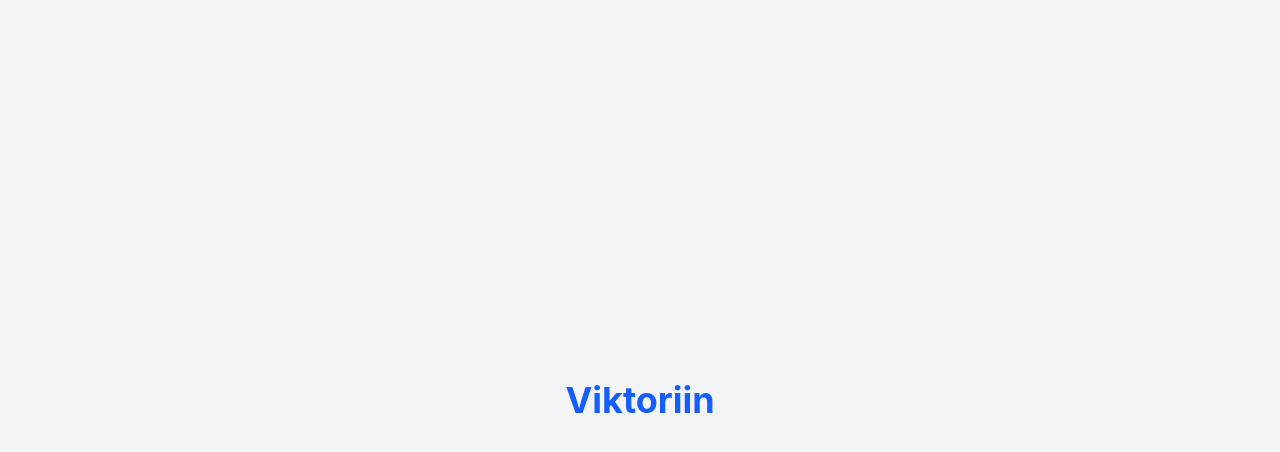
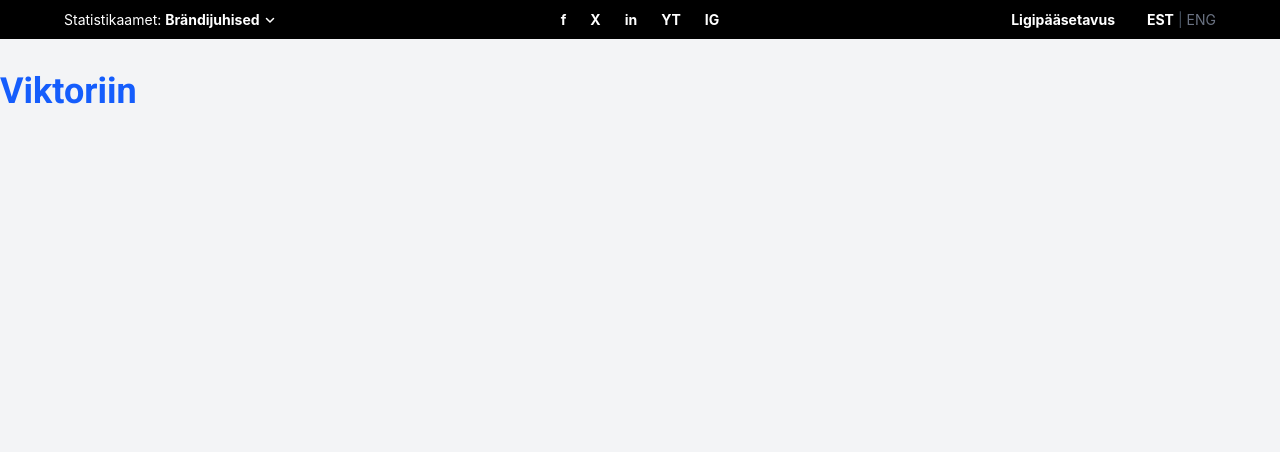
Before and after one commit to romanvorotilov77/statistikaamet-kodutoo2026, a React (Vite) app: page / in a window 1280 px wide. Shown: the top 452 px of the page. Built offline with nearby package versions, Linux system fonts and the light colour scheme.

Commit message:
feat(header): add top navigation with dropdown and apply global theme styles

```diff
--- a/index.html
+++ b/index.html
@@ -3,6 +3,7 @@
   <head>
     <meta charset="UTF-8" />
     <link rel="icon" type="image/svg+xml" href="/favicon.svg" />
+    <link href="https://fonts.googleapis.com/css2?family=Roboto:wght@400;700&display=swap" rel="stylesheet">
     <meta name="viewport" content="width=device-width, initial-scale=1.0" />
     <title>quizz-statistika</title>
   </head>
--- a/src/App.tsx
+++ b/src/App.tsx
@@ -1,9 +1,14 @@
+import { Header } from "./components/Header"
+
 function App() {
   return (
-    <div className="flex items-center justify-center h-screen bg-gray-100">
-      <h1 className="text-4xl font-bold text-blue-600">
-        Viktoriin
-      </h1>
+    <div className="min-h-screen bg-gray-100">
+      <Header />
+      <main className="container mx-auto py-8">
+        <h1 className="text-4xl font-bold text-blue-600">
+          Viktoriin
+        </h1>
+      </main>
     </div>
   )
 }
--- /dev/null
+++ b/src/components/Header.tsx
@@ -0,0 +1,72 @@
+export function Header() {
+  const menuItems = [
+    'Koduleht',
+    'Statistika andmebaas',
+    'Palgarakendus',
+    'Juhtimislauad',
+    'Väliskaubanduse rakendus',
+    'Tõetamm',
+    'Nimede statistika rakendus'
+  ];
+
+  return (
+    <header className="w-full font-sans relative z-50">
+      <div className="bg-black text-white py-[9px] px-8 md:px-16">
+        <div className="max-w-[1600px] mx-auto grid grid-cols-3 items-center">
+
+          {/* ЛЕВАЯ ЧАСТЬ С ДРОПДАУНОМ */}
+          <div className="relative group flex items-center h-full">
+            <div className="flex items-center gap-1 text-[14px] cursor-pointer">
+              <span className="text-white">Statistikaamet:</span>
+              <span className="font-bold flex items-center gap-1">
+                Brändijuhised
+                <svg
+                  className="w-3 h-3 transition-transform duration-200 group-hover:rotate-180"
+                  fill="none" stroke="currentColor" viewBox="0 0 24 24"
+                >
+                  <path strokeLinecap="round" strokeLinejoin="round" strokeWidth={3} d="M19 9l-7 7-7-7" />
+                </svg>
+              </span>
+            </div>
+
+            {/* ИСПРАВЛЕННЫЙ ДРОПДАУН */}
+            <div className="absolute top-full left-0 mt-[9px] w-max bg-white text-black shadow-[0_20px_50px_rgba(0,0,0,0.1)] opacity-0 invisible group-hover:opacity-100 group-hover:visible transition-all duration-150">
+              <div className="absolute inset-y-0 -left-6 w-6 bg-white" />
+              <div className="relative py-2">
+                {menuItems.map((item) => (
+                  <a
+                    key={item}
+                    href="#"
+                    className="block pl-1.5 pr-6 py-1.5 text-left text-[14px] font-bold hover:bg-[#F8F8F8] transition-colors"
+                  >
+                    {item}
+                  </a>
+                ))}
+              </div>
+            </div>
+          </div>
+
+          {/* ЦЕНТР */}
+          <div className="flex justify-center items-center gap-6">
+            {['f', 'X', 'in', 'YT', 'IG'].map((social) => (
+              <span key={social} className="text-[14px] font-bold hover:text-gray-300 cursor-pointer transition-colors">
+                {social}
+              </span>
+            ))}
+          </div>
+
+          {/* ПРАВО */}
+          <div className="flex justify-end items-center gap-8 text-[14px] font-bold">
+            <a href="#" className="hover:underline transition-all">Ligipääsetavus</a>
+            <div className="flex items-center gap-1">
+              <span className="cursor-pointer">EST</span>
+              <span className="text-gray-600 font-normal">|</span>
+              <span className="text-gray-500 cursor-pointer font-normal hover:text-white">ENG</span>
+            </div>
+          </div>
+
+        </div>
+      </div>
+    </header>
+  );
+}
--- a/src/index.css
+++ b/src/index.css
@@ -1 +1,23 @@
 @import "tailwindcss";
+
+@theme {
+  --color-stat-primary: #000;
+  --color-stat-grey: #565656;
+  --color-stat-alt-grey: #929292;
+  --color-stat-light-grey: #DDD;
+  --color-stat-bg-grey: #F8F8F8;
+
+  --color-stat-info: #0F4FEF;
+  --color-stat-success: #4DC14D;
+  --color-stat-error: #DC1919;
+  --color-stat-warning: #FCC73B;
+
+  --text-stat-small: 0.875rem;
+  --text-stat-base: 1rem;
+}
+
+body {
+  font-family: 'Roboto', sans-serif;
+  background-color: var(--color-stat-bg-grey);
+  color: var(--color-stat-primary);
+}
```
